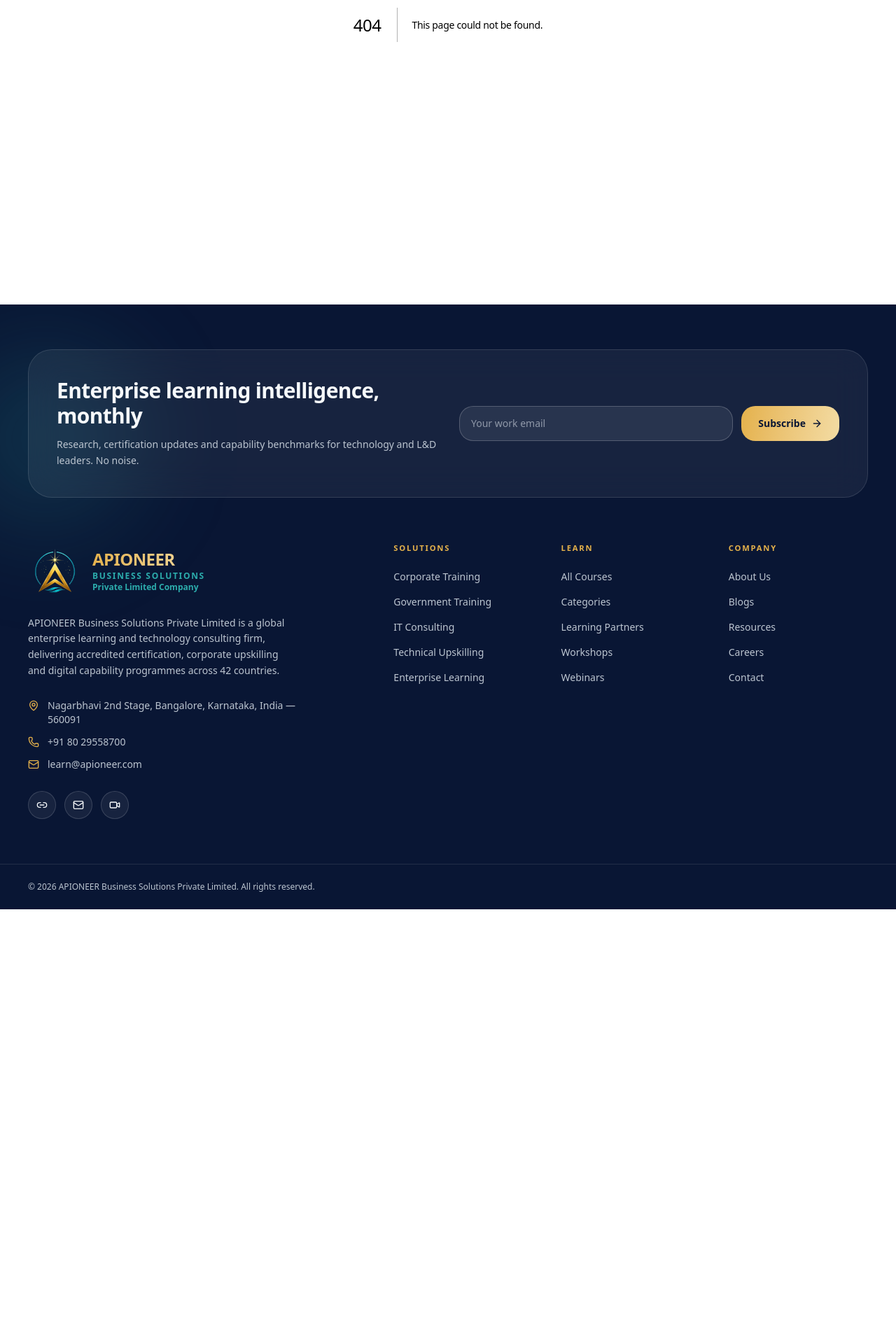
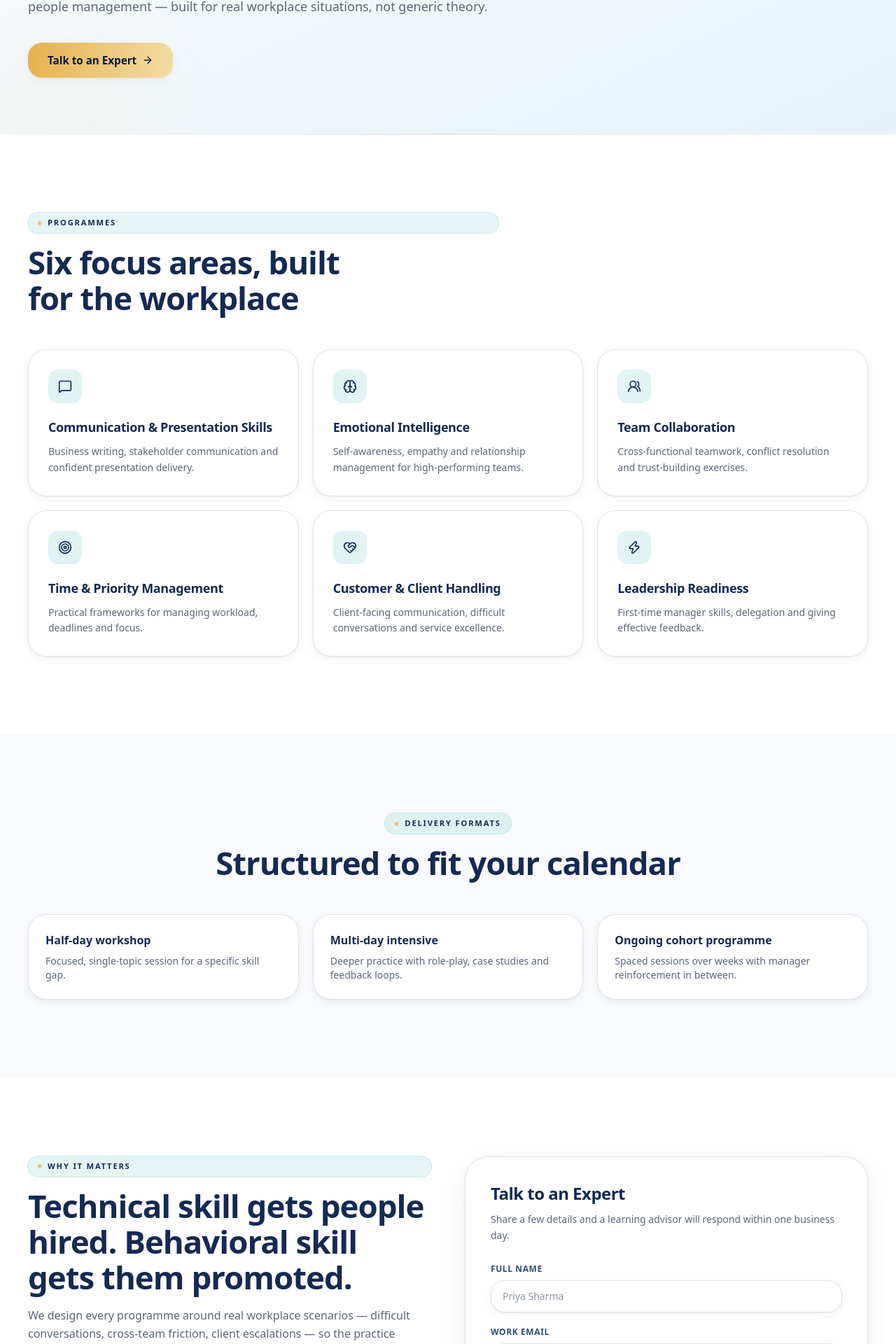
Before and after one commit to krupasagar369/APioneer, a Next.js app: page /behavioral-development in a window 1280 px wide. Before the commit this address had no page. Shown: the part 473-2393 px from the top of the page at 70% size. Before the commit the page ends 1772 px from the top, so only its background shows below. Built offline with nearby package versions, Linux system fonts and the light colour scheme; no server answers; the database is empty.

Commit message:
Replace Government Training with Behavioral Development Trainings

```diff
--- /dev/null
+++ b/src/app/behavioral-development/page.tsx
@@ -0,0 +1,91 @@
+import type { Metadata } from "next";
+import { Brain, HeartHandshake, MessageSquare, Target, Users2, Zap } from "lucide-react";
+import { ActionButton, CtaBand, FeatureCard, PageHero, SectionHeading } from "@/components/site/ui";
+import { InquiryForm } from "@/components/site/InquiryForm";
+import { Reveal } from "@/components/site/Stats";
+import { getPageMetadata } from "@/lib/seo";
+import { JsonLd } from "@/components/site/JsonLd";
+
+export async function generateMetadata(): Promise<Metadata> {
+  return getPageMetadata("/behavioral-development", {
+    title: "Behavioral Development Training — APIONEER Business Solutions",
+    description:
+      "Soft skills, communication, emotional intelligence and people-management training programmes for every level of your organisation.",
+  });
+}
+
+const programmes = [
+  { icon: MessageSquare, title: "Communication & Presentation Skills", detail: "Business writing, stakeholder communication and confident presentation delivery." },
+  { icon: Brain, title: "Emotional Intelligence", detail: "Self-awareness, empathy and relationship management for high-performing teams." },
+  { icon: Users2, title: "Team Collaboration", detail: "Cross-functional teamwork, conflict resolution and trust-building exercises." },
+  { icon: Target, title: "Time & Priority Management", detail: "Practical frameworks for managing workload, deadlines and focus." },
+  { icon: HeartHandshake, title: "Customer & Client Handling", detail: "Client-facing communication, difficult conversations and service excellence." },
+  { icon: Zap, title: "Leadership Readiness", detail: "First-time manager skills, delegation and giving effective feedback." },
+];
+
+const formats = [
+  { t: "Half-day workshop", d: "Focused, single-topic session for a specific skill gap." },
+  { t: "Multi-day intensive", d: "Deeper practice with role-play, case studies and feedback loops." },
+  { t: "Ongoing cohort programme", d: "Spaced sessions over weeks with manager reinforcement in between." },
+];
+
+export default function BehavioralDevelopmentPage() {
+  return (
+    <>
+      <JsonLd path="/behavioral-development" />
+      <PageHero
+        eyebrow="Behavioral Development"
+        title="Soft skills that actually change how people work"
+        description="Practical, exercise-driven training in communication, emotional intelligence and people management — built for real workplace situations, not generic theory."
+        breadcrumb={[{ label: "Home", to: "/" }, { label: "Behavioral Development" }]}
+      >
+        <ActionButton to="/contact" variant="gold" size="lg">
+          Talk to an Expert
+        </ActionButton>
+      </PageHero>
+
+      <section className="section-y container-x">
+        <SectionHeading eyebrow="Programmes" title="Six focus areas, built for the workplace" />
+        <div className="mt-12 grid gap-5 md:grid-cols-2 xl:grid-cols-3">
+          {programmes.map((p, i) => (
+            <Reveal key={p.title} delay={i * 60}>
+              <FeatureCard {...p} />
+            </Reveal>
+          ))}
+        </div>
+      </section>
+
+      <section className="bg-surface section-y">
+        <div className="container-x">
+          <SectionHeading eyebrow="Delivery formats" title="Structured to fit your calendar" align="center" />
+          <div className="mt-12 grid gap-5 md:grid-cols-3">
+            {formats.map((f) => (
+              <div key={f.t} className="rounded-2xl border border-border bg-card p-6 shadow-soft">
+                <p className="text-base font-semibold text-navy">{f.t}</p>
+                <p className="mt-2 text-sm text-muted-foreground">{f.d}</p>
+              </div>
+            ))}
+          </div>
+        </div>
+      </section>
+
+      <section className="section-y container-x grid gap-12 lg:grid-cols-[minmax(0,1fr)_minmax(0,1fr)] lg:items-start">
+        <div>
+          <SectionHeading
+            eyebrow="Why it matters"
+            title="Technical skill gets people hired. Behavioral skill gets them promoted."
+            description="We design every programme around real workplace scenarios — difficult conversations, cross-team friction, client escalations — so the practice transfers directly back to the job."
+          />
+        </div>
+        <InquiryForm title="Talk to an Expert" interests={programmes.map((p) => p.title)} compact />
+      </section>
+
+      <CtaBand
+        title="Build a behavioral development plan for your team"
+        description="Tell us the gaps you're seeing and we'll recommend a programme shape and format."
+        primary={{ label: "Talk to an Expert", to: "/contact" }}
+        secondary={{ label: "Corporate Training", to: "/corporate-training" }}
+      />
+    </>
+  );
+}
--- a/src/app/page.tsx
+++ b/src/app/page.tsx
@@ -351,7 +351,7 @@
         <div className="mt-12 grid gap-5 md:grid-cols-2 xl:grid-cols-3">
           {[
             { icon: Building2, title: "Corporate Training", detail: "Private cohorts, capability academies and role-based learning paths designed around your architecture and delivery model." },
-            { icon: Landmark, title: "Government Training", detail: "Large-scale technical upskilling for ministries, departments and public undertakings, with transparent outcome reporting." },
+            { icon: Handshake, title: "Behavioral Development", detail: "Soft skills, communication, emotional intelligence and people-management training for every level of your organisation." },
             { icon: Award, title: "Professional Certification", detail: "Accredited delivery across Microsoft, AWS, PECB and Scrum Alliance with exam readiness built into every cohort." },
             { icon: Layers, title: "IT Consulting", detail: "Cloud architecture, security posture and platform engineering advisory delivered by the same experts who teach." },
             { icon: GraduationCap, title: "Technical Upskilling", detail: "Assessment-led reskilling with baseline measurement, targeted labs and verified competency uplift." },
--- a/src/data/site.ts
+++ b/src/data/site.ts
@@ -722,7 +722,7 @@
 
 export const services = [
   { title: "Corporate Training", detail: "Private cohorts, capability academies and role-based learning paths for enterprise teams.", href: "/corporate-training" },
-  { title: "Government Training", detail: "Large-scale technical upskilling for ministries, departments and public undertakings.", href: "/government-training" },
+  { title: "Behavioral Development Trainings", detail: "Soft skills, communication, emotional intelligence and people-management programmes for every level of your organisation.", href: "/behavioral-development" },
   { title: "Professional Certification", detail: "Accredited certification delivery across Microsoft, AWS, PECB and Scrum Alliance.", href: "/courses" },
   { title: "IT Consulting", detail: "Cloud architecture, security posture and platform engineering advisory engagements.", href: "/services" },
   { title: "Technical Upskilling", detail: "Assessment-led reskilling programmes with measurable competency uplift.", href: "/services" },
```
